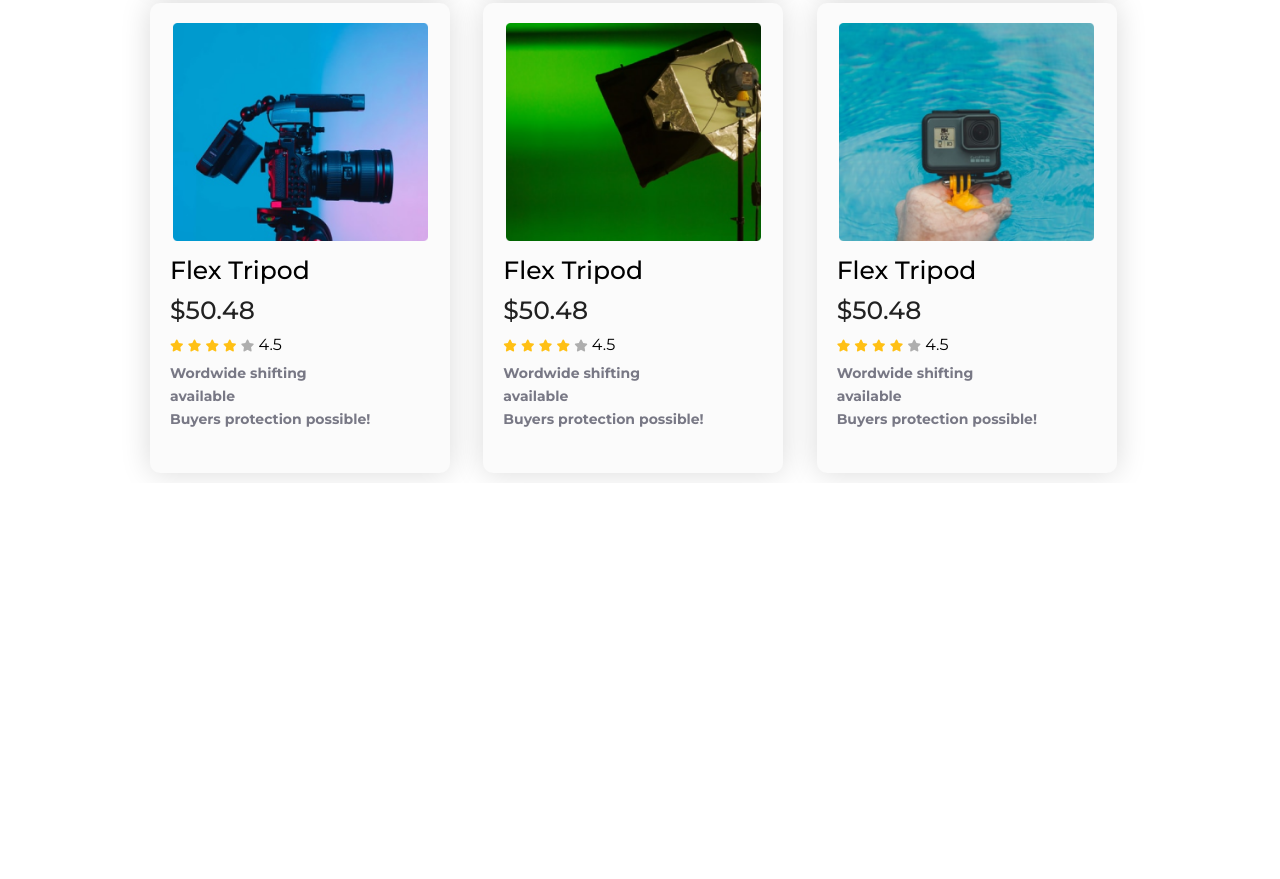
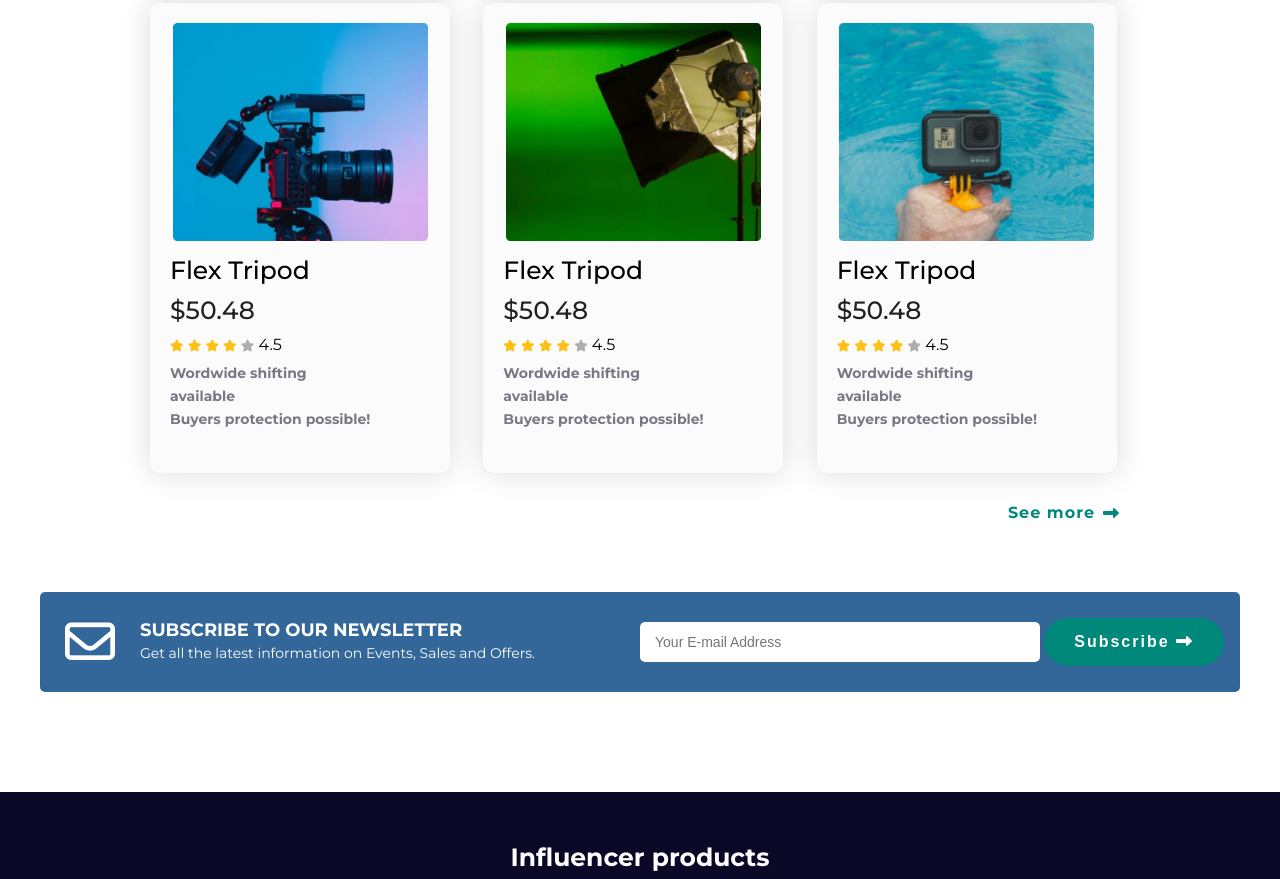
Before and after one commit to HossainSahadat/influencer-shop, a plain HTML site: page index.html in a window 1280 px wide. Shown: the part 1921-2800 px from the top of the page. Before the commit the page ends 2404 px from the top, so only its background shows below. Drawn offline with Linux system fonts and the light colour scheme.

Commit message:
news letter and footer part added

```diff
--- a/index.html
+++ b/index.html
@@ -302,10 +302,46 @@
                     </div>
                 </div>
             </div>
-
+            <div class="see-more">
+                <p>See more</p>
+                <i class="fas fa-long-arrow-alt-right"></i>
+            </div>
         </section>
         <!-- popular product part end -->
+        <!-- news-letter part start -->
+        <section class="news-container">
+            <div class="news-letter">
+                <div class="news-letter-title">
+
+                    <div class="news-letter-icon"><i class="far fa-envelope"></i></div>
+                    <div>
+                        <h3>SUBSCRIBE TO OUR NEWSLETTER</h3>
+                        <p>Get all the latest information on Events, Sales and Offers.</p>
+                    </div>
+                </div>
+                <div class="news-letter-collect">
+                    <input class="news-letter-email" type="email" placeholder="Your E-mail Address">
+                    <button class="primary-btn">Subscribe <i class="fas fa-long-arrow-alt-right"></i></button>
+                </div>
+            </div>
+        </section>
+        <!-- news-letter part end -->
     </main>
+    <!-- footer part start -->
+    <footer>
+        <div class="footer-info">
+            <h3>Influencer products</h3>
+            <p>Copyright © 2020 influencer products</p>
+            <p>All rights reserved</p>
+        </div>
+        <div class="footer-social-icon">
+            <i class="fab fa-instagram"></i>
+            <i class="fab fa-dribbble"></i>
+            <i class="fab fa-twitter"></i>
+            <i class="fab fa-youtube"></i>
+        </div>
+    </footer>
+    <!-- footer part end -->
 
 
 </body>
--- a/style.css
+++ b/style.css
@@ -105,7 +105,7 @@ ul li .fa-search:hover,.fa-shopping-cart:hover{
 .primary-btn {
     position: relative;
     padding: 15px 30px;
-    border-radius: 15px;
+    border-radius: 25px;
     background-color: #00887a;
     color: #ffffff;
     border: none;
@@ -121,13 +121,14 @@ ul li .fa-search:hover,.fa-shopping-cart:hover{
 .primary-btn span {
     position: absolute;
     display: block;
-    background: #2f2fa2;
+    background: #f49763;
+    border-radius: 25px;
 }
 
 .primary-btn span:nth-child(2) {
     top: 0;
     left: 0;
-    width: 3px;
+    width: 4px;
     height: 100%;
     border-radius: 20px;
     transform: translateY(0);
@@ -281,6 +282,7 @@ a:hover span:nth-child(7) {
 .product-container{
     width: 1000px;
     margin: 0 auto;
+    margin-bottom: 50px
 }
 .product-section-title{
     text-align: center;
@@ -340,4 +342,100 @@ a:hover span:nth-child(7) {
     font-weight: 700;
     color: #787885;
 }
+.see-more{
+    display: flex;
+     justify-content: end;
+    padding:20px 20px;
+    font-size: 16px;
+    font-weight: 700;
+    letter-spacing: 1px;
+    color:#00887a ;
+}
+.see-more i{
+    padding:2px 0px 0px 8px;
+}
 /* Popular product part end */
+/* news letter part start */
+.news-container{
+    width: 1200px;
+    margin: 0 auto;
+}
+.news-letter{
+    display: grid;
+    grid-template-columns: repeat(2,1fr);
+    background-color: #336699;
+    height: 100px;
+    align-items: center;
+    margin-bottom: 100px;
+    border-radius: 5px;
+}
+.news-letter-title{
+    display: flex;
+    align-items: center;
+    justify-content: space-evenly;
+}
+.news-letter-title h3{
+    font-size: 18px;
+    font-weight: 700;
+    color: white;
+}
+.news-letter-title p{
+    font-size: 14px;
+    color: #ffffff;
+    line-height: 25px;
+    font-weight: 400;
+    margin-right: 80px;
+}
+.news-letter-icon{
+    font-size: 50px;
+    color: #ffffff;
+}
+.news-letter-email{
+    width: 400px;
+    height: 40px;
+    border-radius: 5px;
+    border: none;
+    padding-left: 15px;
+    font-size: 14px;
+}
+
+
+/* news letter part end */
+/* footer part start */
+footer{
+    display: grid;
+    justify-items: center;
+     align-items: center;
+    height: 200px;
+    color: #FFFFFF;
+    background-color: #0A0826;
+}
+.footer-info{
+    padding-top: 35px;
+
+    text-align: center;
+}
+.footer-info h3{
+    font-size: 25px;
+    font-weight: 700;
+    line-height: 36px;
+}
+.footer-info p{
+    font-size: 14px;
+    color: #D9DBE1;
+    line-height: 24px;
+    font-weight: 500;
+}
+footer i{
+    padding-left: 6px;
+    margin: 0px 12px;
+    font-size: 20px;
+    color: #ffffff;
+    border: 1px solid #00887a;
+    background: #00887a;
+    border-radius: 80px;
+    width: 35px;
+    height: 35px;
+    padding-top: 8px;
+}
+/* footer part end */
```
